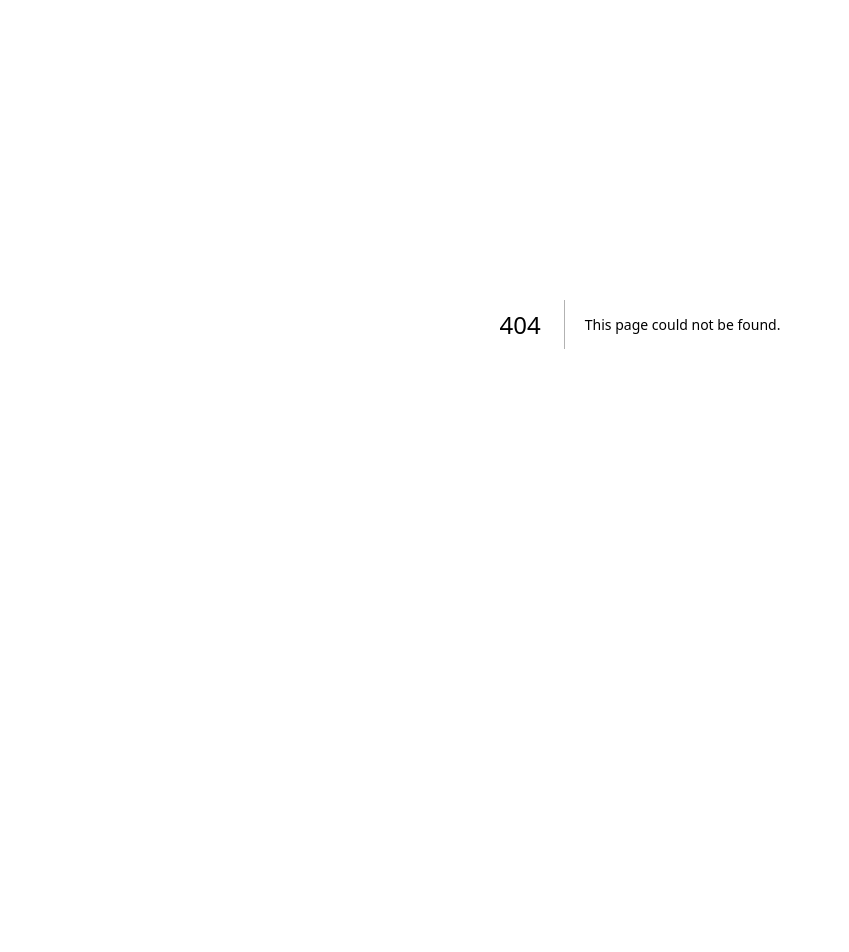
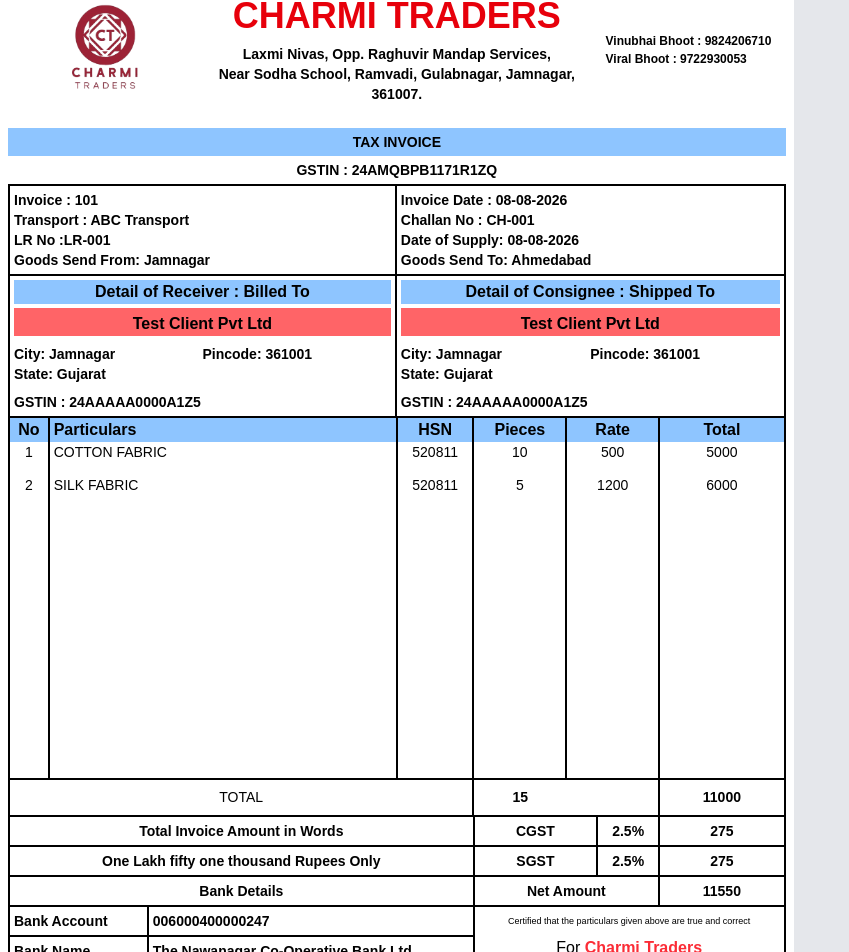
Before and after one commit to Viral8051/ruabill, a Next.js app: page /test-invoice in a window 1280 px wide. Before the commit this address had no page. Shown: the part 76-1028 px from the top of the page, without its empty margins (0-849 px from the left). Before the commit the page ends 800 px from the top, so only its background shows below. Built offline with nearby package versions, Linux system fonts and the light colour scheme.

Commit message:
fix: ui and auto date

```diff
--- /dev/null
+++ b/app/api/invoices/next-number/route.ts
@@ -0,0 +1,18 @@
+// app/api/invoices/next-number/route.ts
+import dbConnect from "@/lib/mongoDb";
+import { generateInvoiceNo } from "@/lib/generateInvoiceNo";
+import { NextResponse } from "next/server";
+
+export async function GET() {
+  try {
+    await dbConnect();
+    const invoiceNo = await generateInvoiceNo();
+    return NextResponse.json({ success: true, invoiceNo });
+  } catch (error) {
+    console.error("API ERROR:", error);
+    return NextResponse.json(
+      { success: false, message: "Internal Server Error" },
+      { status: 500 }
+    );
+  }
+}
--- a/app/api/invoices/route.ts
+++ b/app/api/invoices/route.ts
@@ -1,5 +1,6 @@
 import dbConnect from "@/lib/mongoDb";
 import Invoice from "@/models/Invoice";
+import { generateInvoiceNo } from "@/lib/generateInvoiceNo";
 import { NextResponse } from "next/server";
 
 export async function GET() {
@@ -17,8 +18,27 @@
 }
 
 export async function POST(req: Request) {
+  try {
     await dbConnect();
     const body = await req.json();
-    const invoice = await Invoice.create(body);
+
+    // server-side generate karo, frontend value ignore karo
+    const invoiceNo = await generateInvoiceNo();
+
+    const invoice = await Invoice.create({
+      ...body,
+      invoiceInfo: {
+        ...body.invoiceInfo,
+        invoiceNo,
+      },
+    });
+
     return NextResponse.json({ success: true, data: invoice });
+  } catch (error) {
+    console.error("API ERROR:", error);
+    return NextResponse.json(
+      { success: false, message: "Internal Server Error" },
+      { status: 500 }
+    );
+  }
 }
--- a/app/newinvoice/page.tsx
+++ b/app/newinvoice/page.tsx
@@ -1,7 +1,6 @@
 "use client";
 import React, { useEffect, useState } from 'react';
 import Button from '../ui/Button';
-import Invoice from '../ui/Invoice';
 import { useInvoice } from '@/hooks/useInvoice';
 
 // datatypes
@@ -147,6 +146,26 @@
         const data = await res.json();
         console.log(data);
     }
+
+    // fetch the auto-generated next invoice number (read-only preview)
+    const fetchNextInvoiceNo = async () => {
+        const res = await fetch('/api/invoices/next-number');
+        if (!res.ok) {
+            console.error("Failed to fetch next invoice number");
+            return;
+        }
+        const data = await res.json();
+        if (data.success) {
+            setInvoice(prev => ({
+                ...prev,
+                invoiceInfo: {
+                    ...prev.invoiceInfo,
+                    invoiceNo: data.invoiceNo
+                }
+            }));
+        }
+    }
+
     const handleSaveInvoice = async () => {
         let finalInvoice;
         try{
@@ -169,7 +188,7 @@
                 }
             }
 
-            await fetch('/api/invoices', {
+            const res = await fetch('/api/invoices', {
                 method:'POST',
                 headers: {
                     'Content-Type' : 'application/json',
@@ -177,7 +196,12 @@
                 body: JSON.stringify(finalInvoice)
             })
 
-            addInvoice(finalInvoice);
+            const saved = await res.json();
+
+            // server generates the real invoiceNo - use that in local state
+            const savedInvoice = saved?.data ?? finalInvoice;
+
+            addInvoice(savedInvoice);
 
             // const existingInvoicesJson = localStorage.getItem('invoices');
             // const existingInvoices  = existingInvoicesJson ? JSON.parse(existingInvoicesJson) : [];
@@ -215,6 +239,9 @@
                 invoiceItems : []
             }))
             alert("invoice saved successfully");
+
+            // fetch the next number for the following invoice
+            fetchNextInvoiceNo();
         }
         catch(err){
             console.log("error saving invoice" , err);
@@ -223,6 +250,7 @@
 // // Log when the entire invoice state changes
 useEffect(() => {
   fetchInvoice()
+  fetchNextInvoiceNo()
 }, []); // Watch the entire object
 
   return (
@@ -238,12 +266,13 @@
                                 <div className="Invoice-no">
                                     <label htmlFor="Invoice-no">Invoice No. :</label>
                                     <input
-                                        type="number"
+                                        type="text"
                                         name="Invoice-Number"
                                         id="Invoice-no"
-                                        className='bg-white ml-2 rounded-2xl text-black focus-within:outline-0 p-1'
+                                        readOnly
+                                        disabled
+                                        className='bg-white ml-2 rounded-2xl text-black opacity-70 cursor-not-allowed focus-within:outline-0 p-1'
                                         value={invoice.invoiceInfo.invoiceNo}
-                                        onChange={(e) => handleInput('invoiceInfo', '','invoiceNo', e.target.value)}
                                     />
                                 </div>
                                 <div className="Invoice-date pt-2">
--- /dev/null
+++ b/app/test-invoice/page.tsx
@@ -0,0 +1,53 @@
+import InvoiceLayout from "../ui/Invoice";
+import { Invoice } from "@/context/invoice/invoiceReducer";
+
+const dummyInvoice: Invoice = {
+  invoiceInfo: {
+    invoiceNo: "101",
+    invoiceDate: "08-08-2026",
+    invoiceTransport: "ABC Transport",
+    invoiceChallan: "CH-001",
+    invoiceLr: "LR-001",
+    invoiceSendFrom: "Jamnagar",
+    invoiceSendTo: "Ahmedabad",
+    invoiceSupplyDate: "08-08-2026",
+  },
+  invoiceClient: {
+    billedTo: {
+      clientName: "Test Client Pvt Ltd",
+      clientCity: "Jamnagar",
+      clientPincode: "361001",
+      clientState: "Gujarat",
+      clientGst: "24AAAAA0000A1Z5",
+    },
+    shippedTo: {
+      clientName: "Test Client Pvt Ltd",
+      clientCity: "Jamnagar",
+      clientPincode: "361001",
+      clientState: "Gujarat",
+      clientGst: "24AAAAA0000A1Z5",
+    },
+  },
+  invoiceItems: [
+    {
+      itemPerticular: "Cotton Fabric",
+      itemPieces: 10,
+      itemPrice: 500,
+      total: 5000,
+    },
+    {
+      itemPerticular: "Silk Fabric",
+      itemPieces: 5,
+      itemPrice: 1200,
+      total: 6000,
+    },
+  ],
+};
+
+export default function TestInvoicePage() {
+  return (
+    <div className="min-h-screen flex justify-center py-10 bg-gray-200">
+      <InvoiceLayout invoice={dummyInvoice} />
+    </div>
+  );
+}
--- a/app/ui/Invoice.tsx
+++ b/app/ui/Invoice.tsx
@@ -24,23 +24,24 @@
                         <div className="flex w-full justify-between">
                             <div className=" Firm-logo w-full flex justify-center items-center flex-1/4">
                                 <div className="">
-                                    <h2>Logo</h2>
+                                    <img src="/CT-Logo.png" alt="CT Logo" />
                                 </div>
                             </div>
                             <div className="w-full flex-2/4">
                                 <div className="Lord-greetings w-full">
-                                    <h2 className='text-red-600 text-sm pb-1 text-center'>||| Shree Hinglaj Maa |||</h2>
+                                    <h2 className='text-red-600 text-sm pb-1 text-center'>||| Shree Aashapura Maa |||</h2>
                                 </div>
                                 <div className="Firm-Name w-full">
-                                    <h1 className='text-center font-semibold text-4xl text-red-600 uppercase'>Rua Textile</h1>
+                                    <h1 className='text-center font-semibold text-4xl text-red-600 uppercase'>Charmi Traders</h1>
                                 </div>
                                 <div className="Firm-Adress w-full py-2">
-                                    <p className='text-center font-bold text-sm'>Laxmi Nivas, Opp. Raghuvir Mandap Services,<br /> Near Sodha School, Jamnagar, 361001.</p>
+                                    <p className='text-center font-bold text-sm'>Laxmi Nivas, Opp. Raghuvir Mandap Services,<br /> Near Sodha School, Ramvadi, Gulabnagar, Jamnagar, 361007.</p>
                                 </div>
                             </div>
                             <div className="Firm-contact w-full flex justify-center items-center flex-1/4">
                                 <div className="Firm-number">
-                                    <p className='font-bold'>9863111119</p>
+                                    <p className='font-bold text-[12px]'><strong>Vinubhai Bhoot :</strong> 9824206710</p>
+                                    <p className='font-bold text-[12px]' ><strong>Viral Bhoot :</strong> 9722930053</p>
                                 </div>
                             </div>
                         </div>
@@ -48,7 +49,7 @@
                             <p className='font-bold text-sm uppercase'>Tax Invoice</p>
                         </div>
                         <div className="Invoice-gst p-1">
-                            <p className='uppercase text-sm font-bold'>GSTIN : 24cgqpm8131c1zf</p>
+                            <p className='uppercase text-sm font-bold'>GSTIN : 24AMQBPB1171R1ZQ</p>
                         </div>
                         {/* Invoice Body starts  */}
                         <div className="Invoice-body w-full">
@@ -199,17 +200,19 @@
                                         <div className="grid grid-cols-10 text-sm font-bold ">
                                             <div className="Invoice-bank-left col-span-3 ">
                                                 <p className='p-1 border-b-2 border-r-2'>Bank Account</p>
+                                                <p className='p-1 border-b-2 border-r-2'>Bank Name</p>
                                                 <p className='p-1 border-r-2'>Bank IFSC</p>
                                             </div>
                                             <div className="Invoice-bank-right w-full col-span-7">
-                                                <p className='p-1 border-b-2'>50200113085929 <span className='pl-6'>HDFC BANK</span></p>
-                                                <p className='p-1'>HDFC0001251 <span className='pl-9'>Jamnagar</span></p>
+                                                <p className='p-1 border-b-2'>006000400000247 </p>
+                                                <p className='p-1 border-b-2'>The Nawanagar Co-Operative Bank Ltd</p>
+                                                <p className='p-1'>TNCB0000006 <span className='pl-9'>Jamnagar</span></p>
                                             </div>
                                         </div>
                                     </div>
                                     <div className="Invoice-other-terms font-bold text-sm border-2 border-t-0">
                                         <h2 className='text-center border-b-2'>Terms and Conditions</h2>
-                                        <ul className='list-disc p-1 pl-5'>
+                                        <ul className='list-disc p-1 pl-5 text-[11px]'>
                                             <li>Goods once sold will not be taken back or exchanged.</li>
                                             <li>Seller is not responsible for any loss or damage of goods in transit.</li>
                                         </ul>
@@ -240,7 +243,7 @@
                                     </div>
                                     <div className="Invoice-other-sign border-r-2 border-b-2 h-38">
                                         <p className='text-[9px] p-2 text-center'>Certified that the particulars given above are true and correct</p>
-                                        <p className='text-center'>For <span className='text-red-500 font-bold'>RUA TEXTILE</span></p>
+                                        <p className='text-center'>For <span className='text-red-500 font-bold'>Charmi Traders</span></p>
                                         <p className='pt-18 text-center font-bold'>Authorised signatory</p>
                                     </div>
                                 </div>
--- /dev/null
+++ b/lib/generateInvoiceNo.ts
@@ -0,0 +1,35 @@
+// lib/generateInvoiceNo.ts
+import Invoice from "@/models/Invoice";
+
+function getFinancialYear(date = new Date()) {
+  const year = date.getFullYear();
+  const month = date.getMonth() + 1; // 1-12
+
+  if (month >= 4) {
+    // April onwards -> current/next
+    return { start: year % 100, end: (year + 1) % 100 };
+  } else {
+    // Jan-March -> previous/current
+    return { start: (year - 1) % 100, end: year % 100 };
+  }
+}
+
+export async function generateInvoiceNo(): Promise<string> {
+  const { start, end } = getFinancialYear();
+  const prefix = `CT-${start}/${end}-`;
+
+  // is FY ka last invoice dhundo (same prefix wale)
+  const lastInvoice = await Invoice.findOne({
+    "invoiceInfo.invoiceNo": { $regex: `^${prefix}` },
+  }).sort({ "invoiceInfo.invoiceNo": -1 });
+
+  let nextSeq = 1;
+  if (lastInvoice) {
+    const lastNo: string = lastInvoice.invoiceInfo.invoiceNo;
+    const lastSeq = parseInt(lastNo.split("-").pop() || "0", 10);
+    nextSeq = lastSeq + 1;
+  }
+
+  const seqStr = String(nextSeq).padStart(3, "0");
+  return `${prefix}${seqStr}`;
+}
```
Also changed, not shown: public/CT-Logo.png (added).
